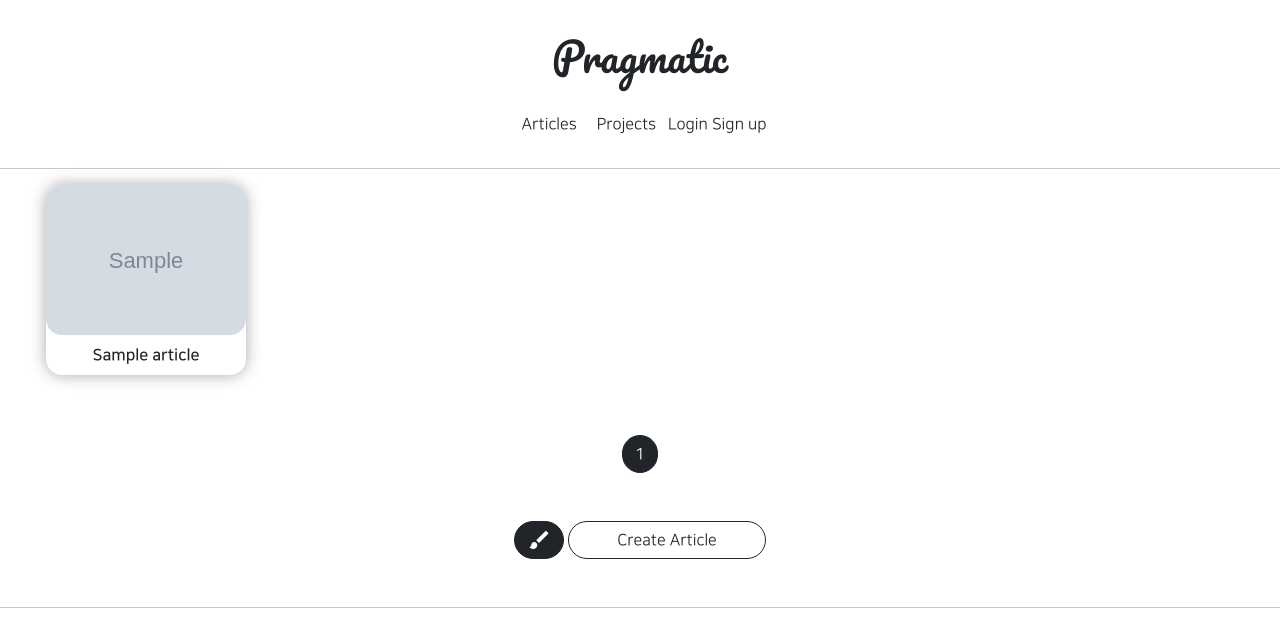
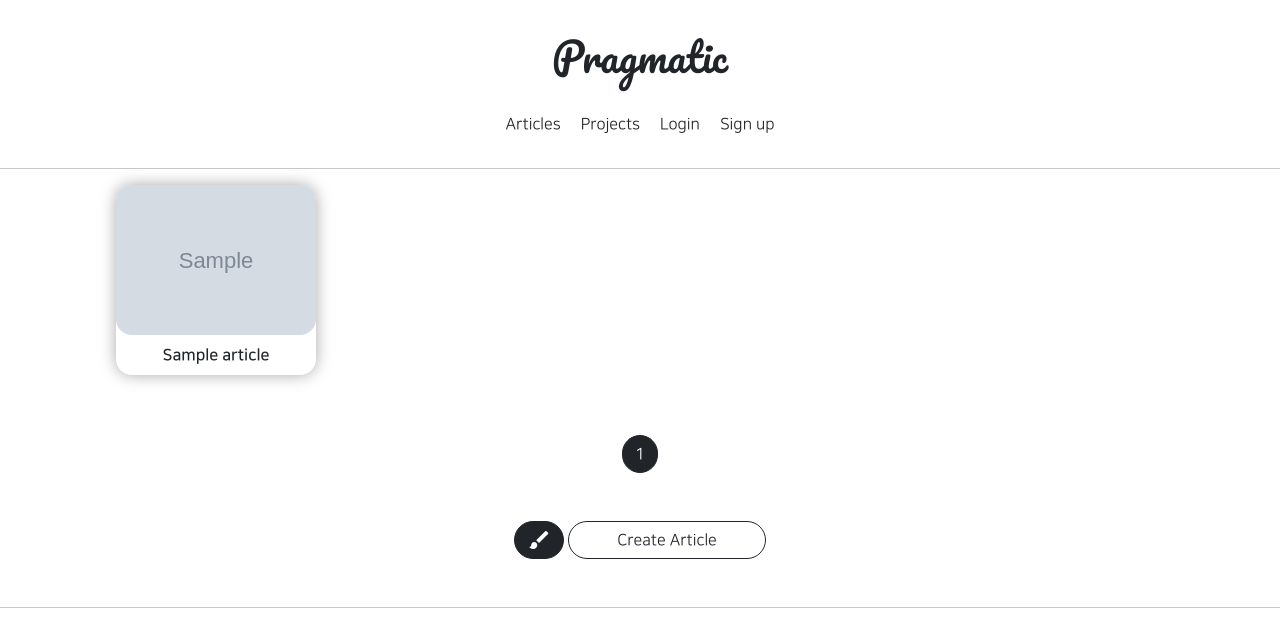
Before and after one commit to codeblue25/gwangjuAI_django, a Django app: template articleapp/templates/articleapp/list.html in a window 1280 px wide. Shown: the top 627 px of the page. Run offline with Django 3.2, Linux system fonts and the light colour scheme; the template is opened without the code that fills it: most values are stand-ins (such as "Sample title", 1, 10 or a date in 2020); grey boxes marked "Sample" are stand-in pictures; some libraries are stand-ins or nearby versions.

Commit message:
210830
레이아웃 수정

```diff
--- a/articleapp/templates/articleapp/list.html
+++ b/articleapp/templates/articleapp/list.html
@@ -6,7 +6,7 @@
 
         .container{
             padding: 0;
-            margin: 0 0;
+            margin: 0 auto;
         }
 
         .container div {
--- a/templates/header.html
+++ b/templates/header.html
@@ -22,12 +22,12 @@
         {% endif %}
 
         {% if not user.is_authenticated %}
-        <span>
+        <span class="mx-2">
             <a href="{% url 'accountapp:login' %}">
                 Login
             </a>
         </span>
-        <span>
+        <span class="mx-2">
             <a href="{% url 'accountapp:create' %}">
                 Sign up
             </a>
```
